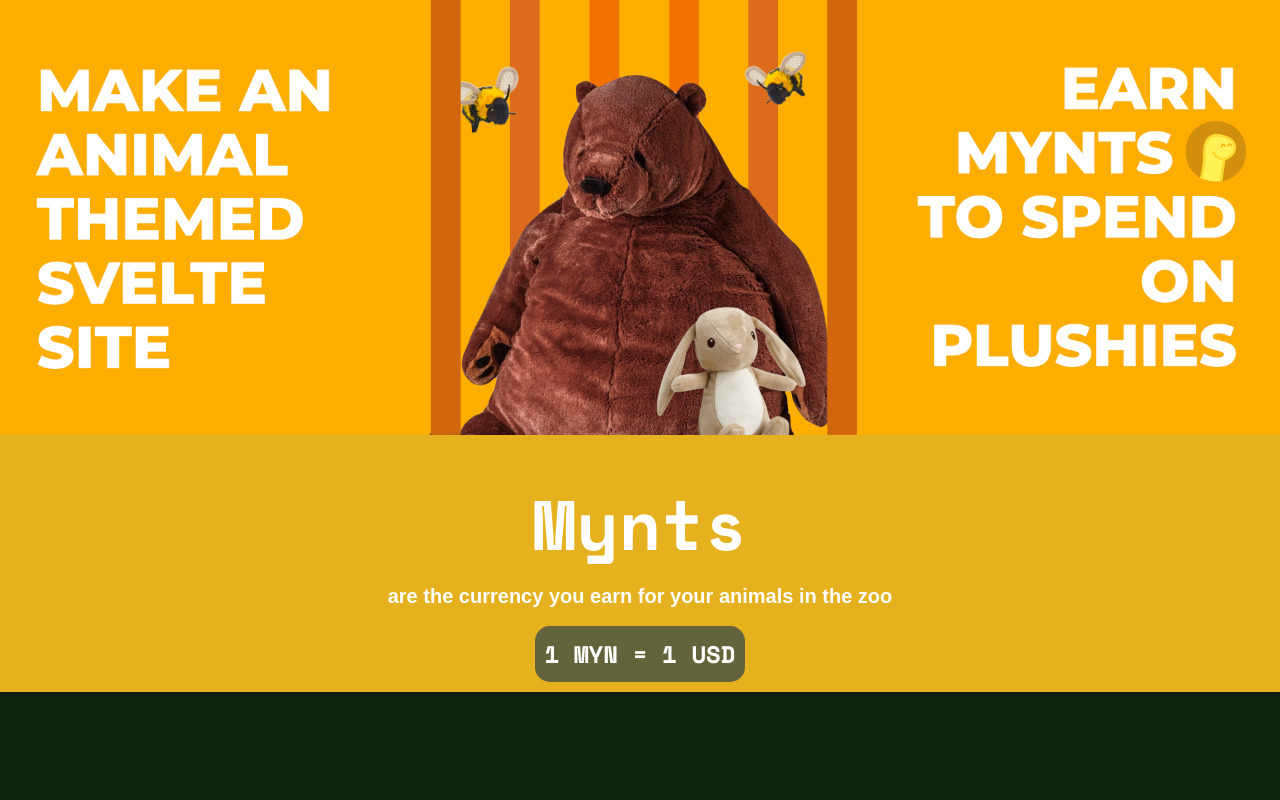
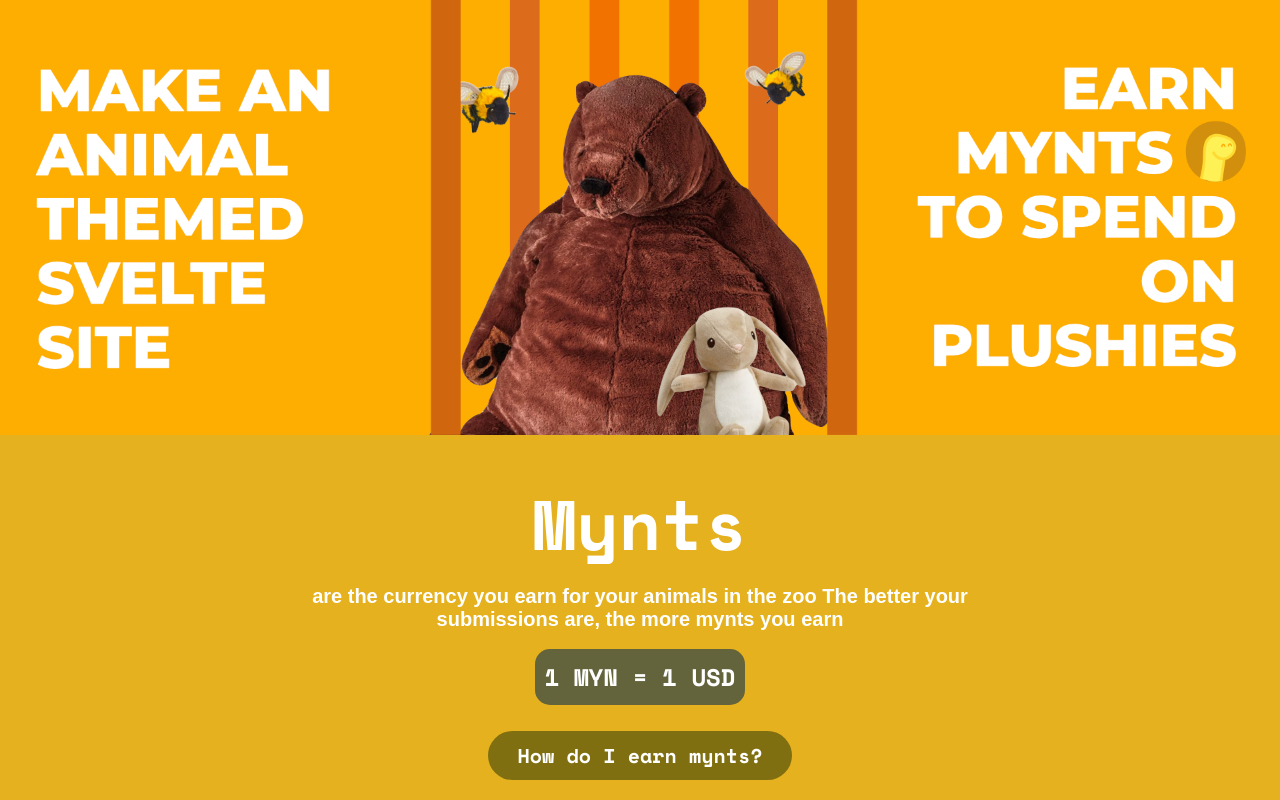
Before and after one commit to lynn89-sudo/the-zoo, a SvelteKit app in the folder my-app/: page / in a window 1280 px wide. Shown: the part 267-1067 px from the top of the page. Before the commit the page ends 977 px from the top, so only its background shows below. Built offline with nearby package versions, Linux system fonts and the light colour scheme; a web font is replaced by a local one.

Commit message:
Preload overlay and Mynt homepage panel

```diff
--- a/my-app/src/routes/+page.svelte
+++ b/my-app/src/routes/+page.svelte
@@ -1,3 +1,11 @@
+<svelte:head>
+    {#each [1,2,3,4,5] as n}
+        <link rel="preload" href={`boba/bobaD${n}.png`} as="image" />
+    {/each}
+    {#each [1,2,3,4,5] as n}
+        <link rel="preload" href={`boba/bobaV${n}.png`} as="image" />
+    {/each}
+</svelte:head>
 <script>
     import Navbar from "$lib/navbar.svelte"
     import Banner from "$lib/banner.svelte"
@@ -61,6 +69,15 @@
             transform: translateY(0)
         }
     }
+
+    button {
+        background-color: rgb(128, 111, 16);
+        border: none;
+    }
+    button:hover {
+        color: white;
+        background-color: rgb(80, 69, 9);
+    }
 </style>
 <Navbar />
 <Banner />
@@ -77,8 +94,9 @@
 <div style="background-color: rgb(230, 177, 30); color: white; padding: 20px;">
     <br>
     <h2 style="font-size: 70px;">Mynts</h2>
-    <h3>are the currency you earn for your animals in the zoo</h3>
+    <h3>are the currency you earn for your animals in the zoo The better your submissions are, the more mynts you earn</h3>
     <br>
     <h2><span style="background-color: rgb(100,100,60)">1 MYN = 1 USD</span></h2>
+    <br><br>
+    <button onclick={ window.location.href = "mynts"}><h2>How do I earn mynts?</h2></button>
 </div>
-<br>
--- a/my-app/static/app.css
+++ b/my-app/static/app.css
@@ -90,7 +90,7 @@ h3 {
     height: 105px;
     z-index: 1000;
 
-    background-color: rgba(40, 143, 40, 0.985);
+    background-color: rgba(40, 143, 40, 0.955);
     #logo {
         margin: 0 auto;
         display: block;
```
Also changed, not shown: my-app/src/routes/mynts/+page.svelte (added, +7 -0 lines).
